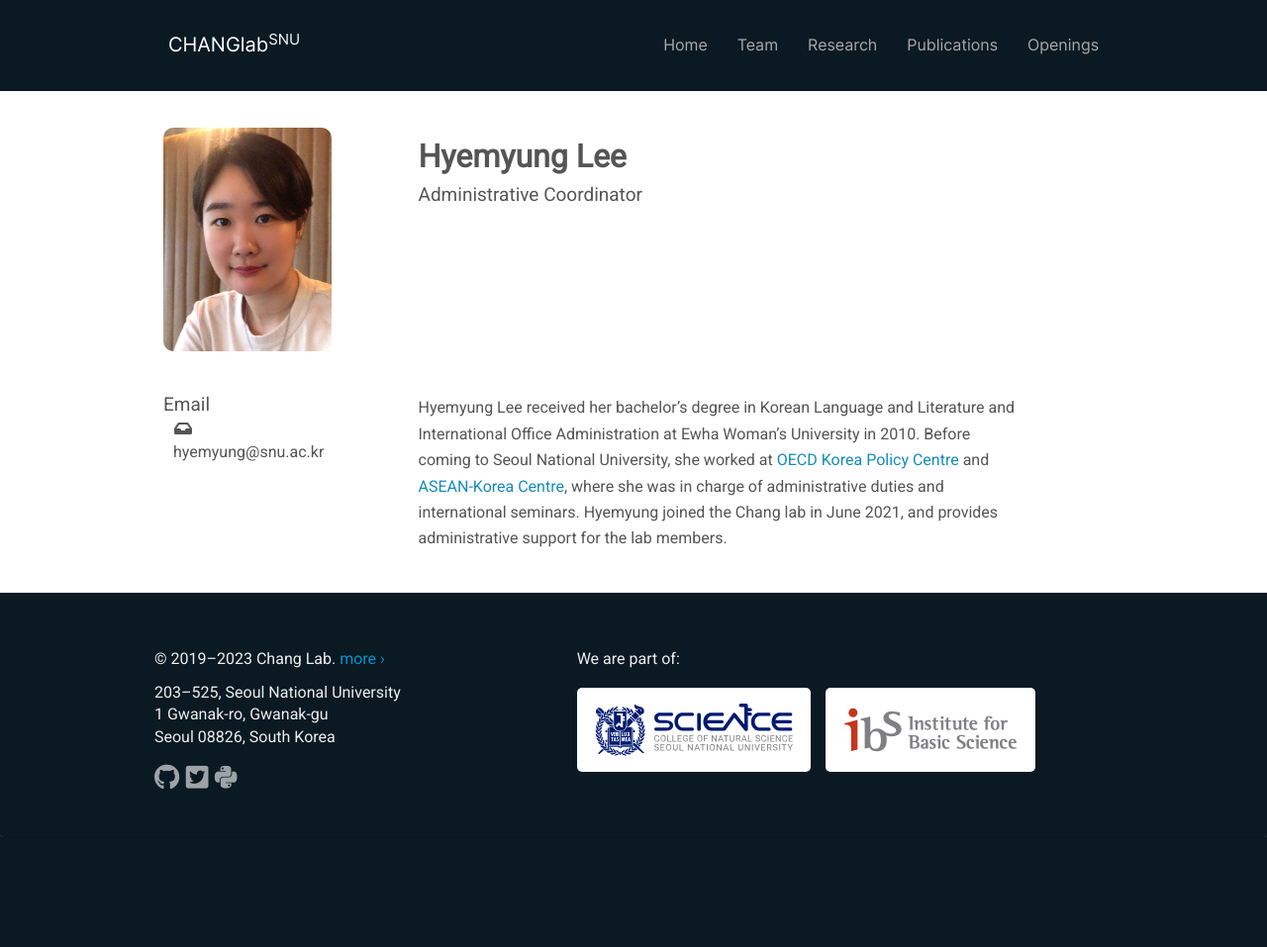
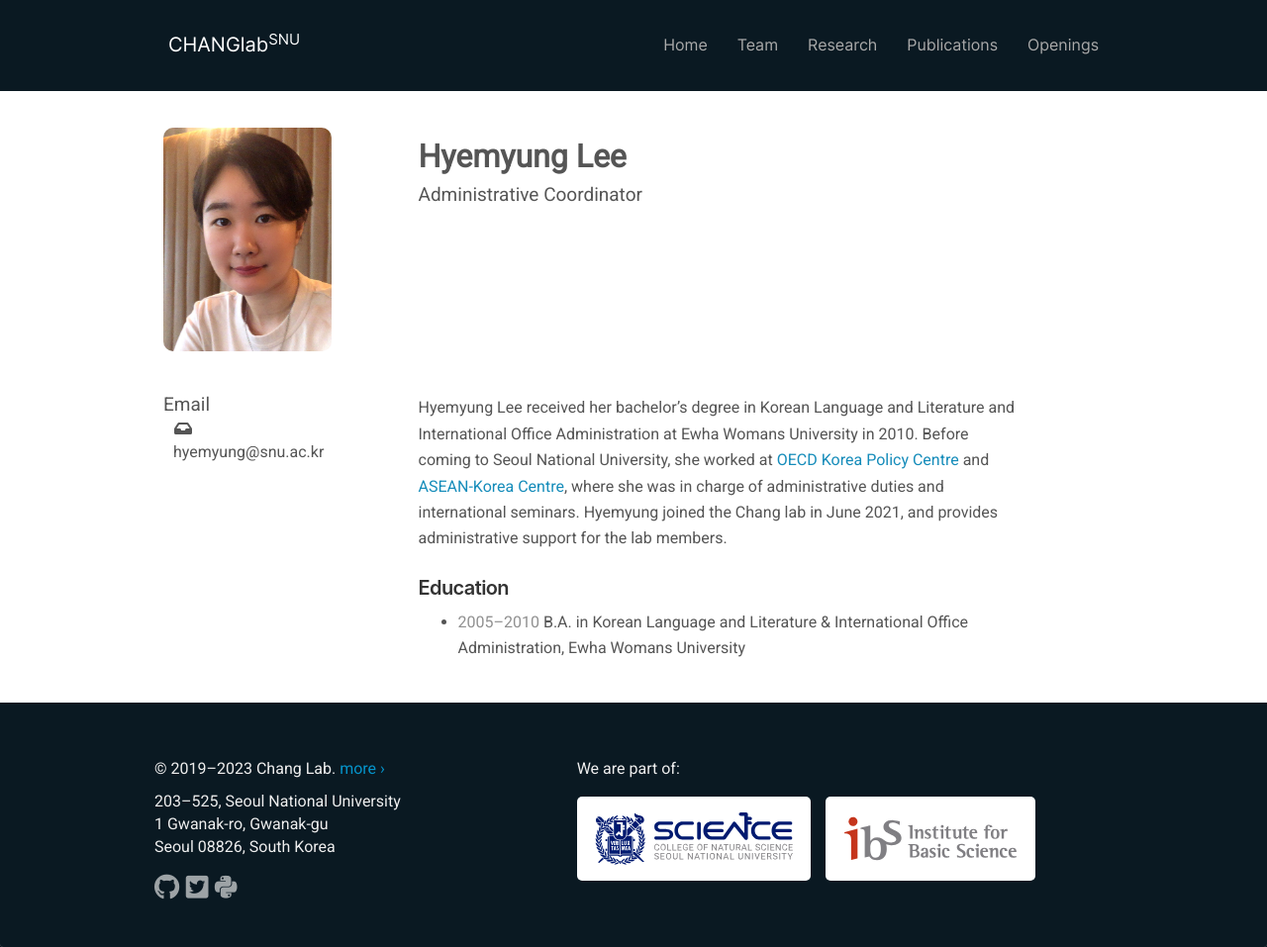
Before and after one commit to ChangLabSNU/ChangLabSNU.github.io, a Jekyll site: the page built from _pages/team/hyemyung-lee.md, in a window 1280 px wide and 957 px high. Shown: the whole window at 99% size. Built offline with Jekyll 4.4.1, drawn with Linux system fonts in a browser that asks for light colours; nearby versions of some CDN libraries; some web fonts are replaced.

Commit message:
Update for consistency.

```diff
--- a/_pages/team/hyemyung-lee.md
+++ b/_pages/team/hyemyung-lee.md
@@ -14,7 +14,7 @@ permalink: /team/hyemyung-lee
 ---
 
 Hyemyung Lee received her bachelor’s degree in Korean Language and
-Literature and International Office Administration at Ewha Woman’s
+Literature and International Office Administration at Ewha Womans
 University in 2010. Before coming to Seoul National University, she
 worked at [OECD Korea Policy Centre](http://www.oecdkorea.org/) and
 [ASEAN-Korea Centre](https://www.aseankorea.org/), where she was
@@ -22,4 +22,10 @@ in charge of administrative duties and international seminars. Hyemyung
 joined the Chang lab in June 2021, and provides administrative support
 for the lab members.
 
+#### Education
+
+<ul class="chronological">
+  <li><span>2005–2010</span> B.A. in Korean Language and Literature &amp; International Office Administration, Ewha Womans University</li>
+</ul>
+
 {% include publication_in_profile.html %}
```
